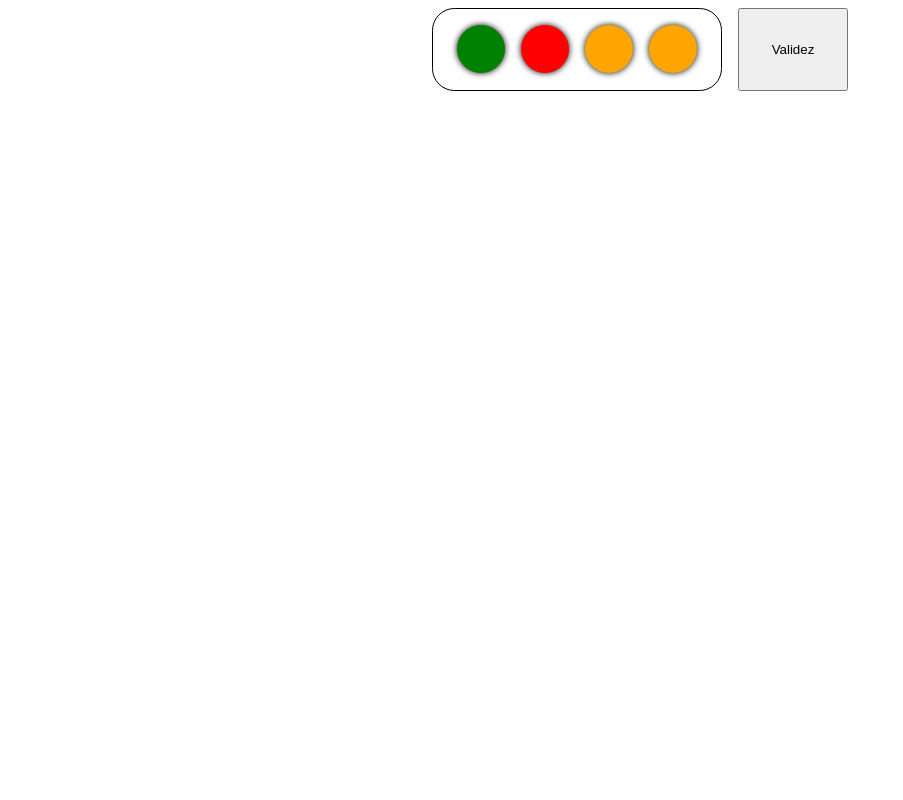
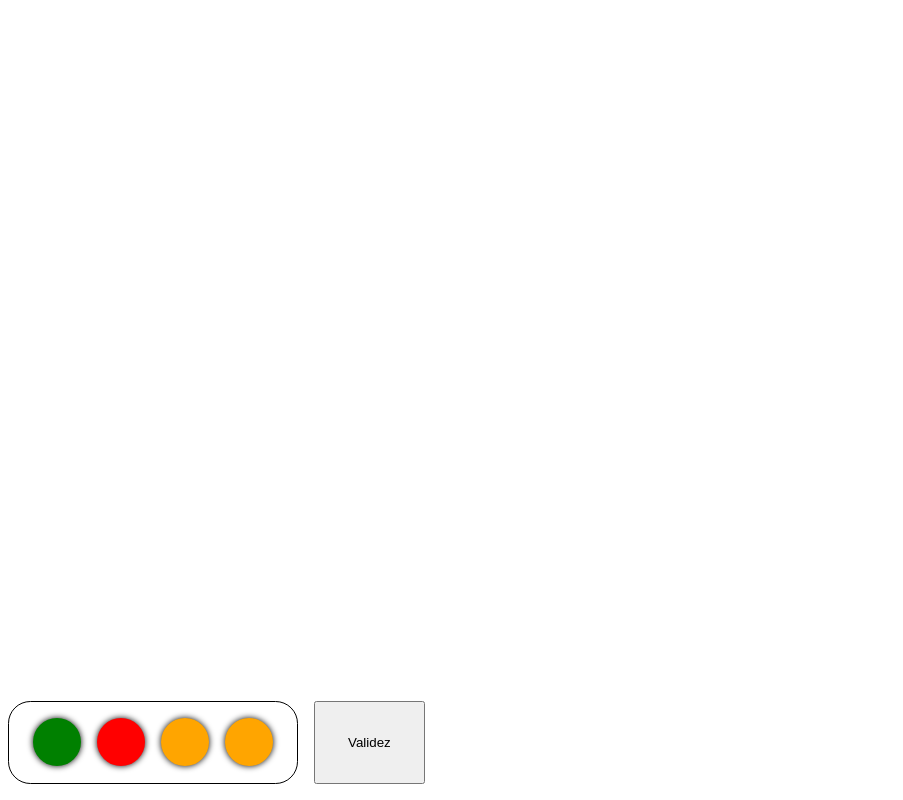
Before and after one commit to Thodler/mastermind, an Angular app: page / in a window 1280 px wide. Shown: the whole page, without its empty margins (0-903 px from the left). Built offline with nearby package versions, Linux system fonts and the light colour scheme.

Commit message:
[UPD] row.component.scss

```diff
--- a/src/app/row/row.component.scss
+++ b/src/app/row/row.component.scss
@@ -1,11 +1,15 @@
 .container{
+  display: flex;
+  gap: 1rem;
+
+  position: absolute;
+  bottom: 1rem;
+}
+
+.row{
   display: flex;
   justify-content: center;
   gap: 1rem;
-}
-
-.row{
-  @extend .container;
   border: 1px solid black;
   border-radius: 1.4rem;
   width: 18rem;
```
